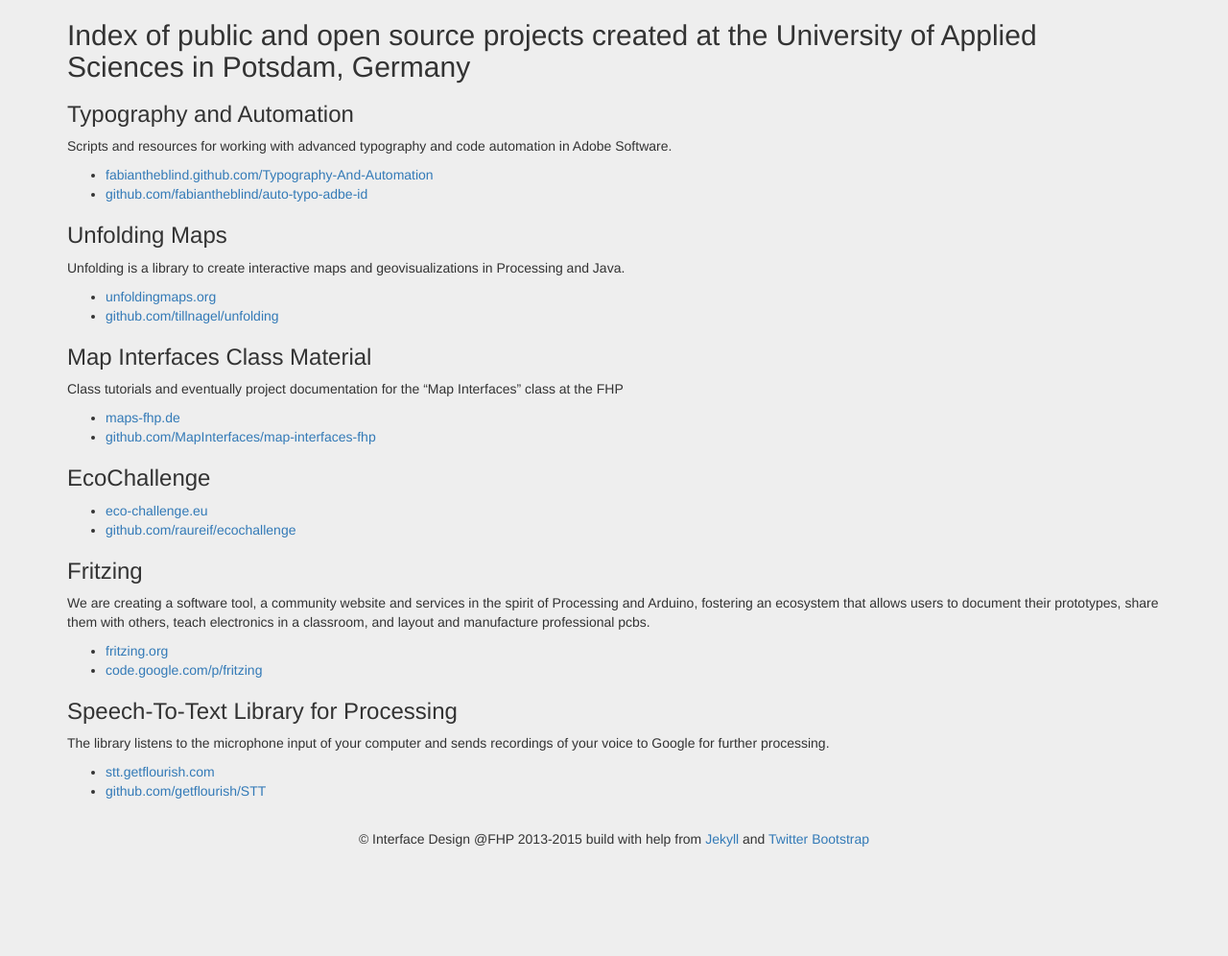
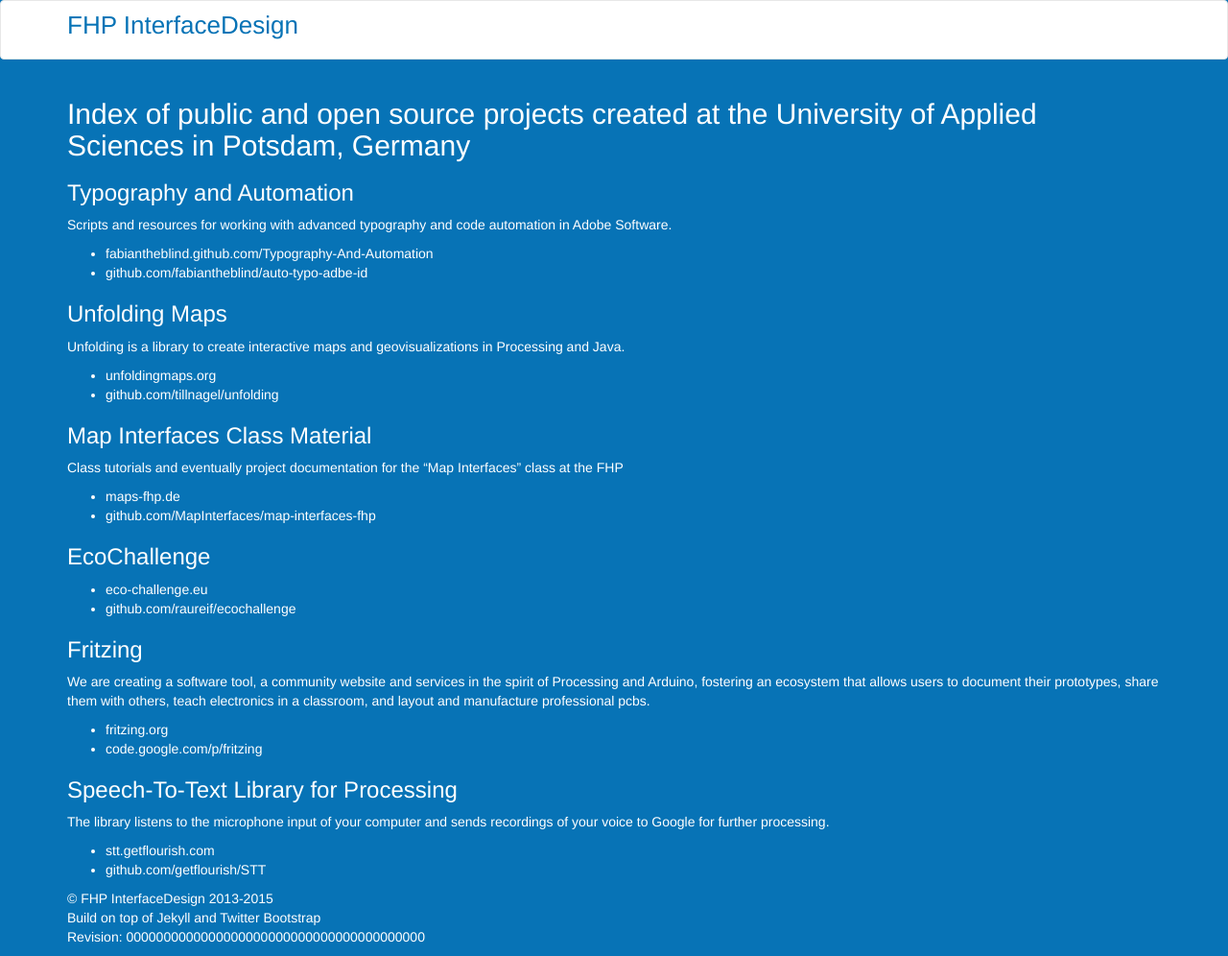
Before and after one commit to FH-Potsdam/fh-potsdam.github.com, a Jekyll site: the page built from index.md, in a window 1280 px wide. Shown: the whole page at 96% size. Built offline with Jekyll 4.4.1, drawn with Linux system fonts in a browser that asks for light colours; before the commit the page ends 900 px from its top, so only the background shows below that.

Commit message:
WIP at next html

```diff
--- a/_config.yml
+++ b/_config.yml
@@ -3,7 +3,7 @@
 baseurl: /
 production_url: http://fh-potsdam.github.io
 
-author: Interface Design @FHP
+author: FHP InterfaceDesign
 # author_email: blah@email.test
 
 exclude: ["README.md"]
--- a/_layouts/default.html
+++ b/_layouts/default.html
@@ -17,14 +17,27 @@
     <link rel="apple-touch-icon" sizes="114x114" href="images/apple-touch-icon-114x114.png"> -->
   </head>
   <body>
+
+    <nav class="navbar navbar-default">
+      <div class="container">
+        <div class="navbar-header">
+          <a class="navbar-brand" href="#">FHP InterfaceDesign</a>
+        </div>
+      </div>
+    </nav>
+
     <div class="container">
+
       <div class="row">
         <div class="col-md-12">
           {{ content }}
         </div>
       </div>
       <footer>
-        <p>&copy; {{ site.author }} 2013-2015 build with help from <a href="http://jekyllrb.com">Jekyll</a> and <a href="http://getbootstrap.com/">Twitter Bootstrap</a>
+        <p>
+          &copy; {{ site.author }} 2013-2015<br>
+          Build on top of <a href="http://jekyllrb.com">Jekyll</a> and <a href="http://getbootstrap.com/">Twitter Bootstrap</a><br>
+          Revision: {{ site.github.build_revision }}
         </p>
       </footer>
     </div> <!-- /.container -->
--- a/assets/css/style.css
+++ b/assets/css/style.css
@@ -1,70 +1,28 @@
 /* Override some defaults */
 html, body {
-  background-color: #eee;
-}
-.navbar {
-  margin-bottom: 0;
-}
-.container > footer {
-  margin-top: 20px;
-}
-.container > footer p {
-  text-align: center; /* center align it with the container */
+  background-color: #0773b6;
+  color: white;
 }
 
-/* The white background content wrapper */
-.content {
-  background-color: #fff;
-  padding: 20px;
-  margin: 0 -20px; /* negative indent the amount of the padding to maintain the grid system */
-  -webkit-border-radius: 0 0 6px 6px;
-     -moz-border-radius: 0 0 6px 6px;
-          border-radius: 0 0 6px 6px;
-  -webkit-box-shadow: 0 1px 2px rgba(0,0,0,.15);
-     -moz-box-shadow: 0 1px 2px rgba(0,0,0,.15);
-          box-shadow: 0 1px 2px rgba(0,0,0,.15);
+.navbar {
+  background-color: white;
+  padding-bottom: 10px;
 }
 
-/* Page header tweaks */
-.page-header {
-  background-color: #f5f5f5;
-  padding: 20px 20px 10px;
-  margin: -20px -20px 20px;
+.navbar-default .navbar-brand {
+  color: #0773b6;
+  font-size: 26px;
 }
 
-.topbar .btn {
-  border: 0;
+a {
+  color: white;
 }
 
+#member-repo-stats {
+  margin-bottom: 25px;
+}
 
-/* tag_box ======================================================== */
-
-.tag_box {
-	list-style:none;
-	margin:0;
-	padding:5px 0 ;
-	overflow:hidden;
+.repo-data {
+  border:1px solid;
+  color:white;
 }
-.tag_box li {
-	line-height:28px;
-}
-.tag_box.inline li {
-	float:left;
-}
-.tag_box a {
-	padding: 3px 6px;
-	margin: 2px;
-	background: #eee;
-	color:#005F6B;
-	border-radius: 3px;
-	text-decoration:none;
-}
-.tag_box a span{
-	vertical-align:super;
-	font-size:0.8em;
-}
-.tag_box a.active {
-	background:#57A957;
-	border:1px solid #4C964D;
-	color:#FFF;
-}
```
Also changed, not shown: next.html (+13 -18 lines).
